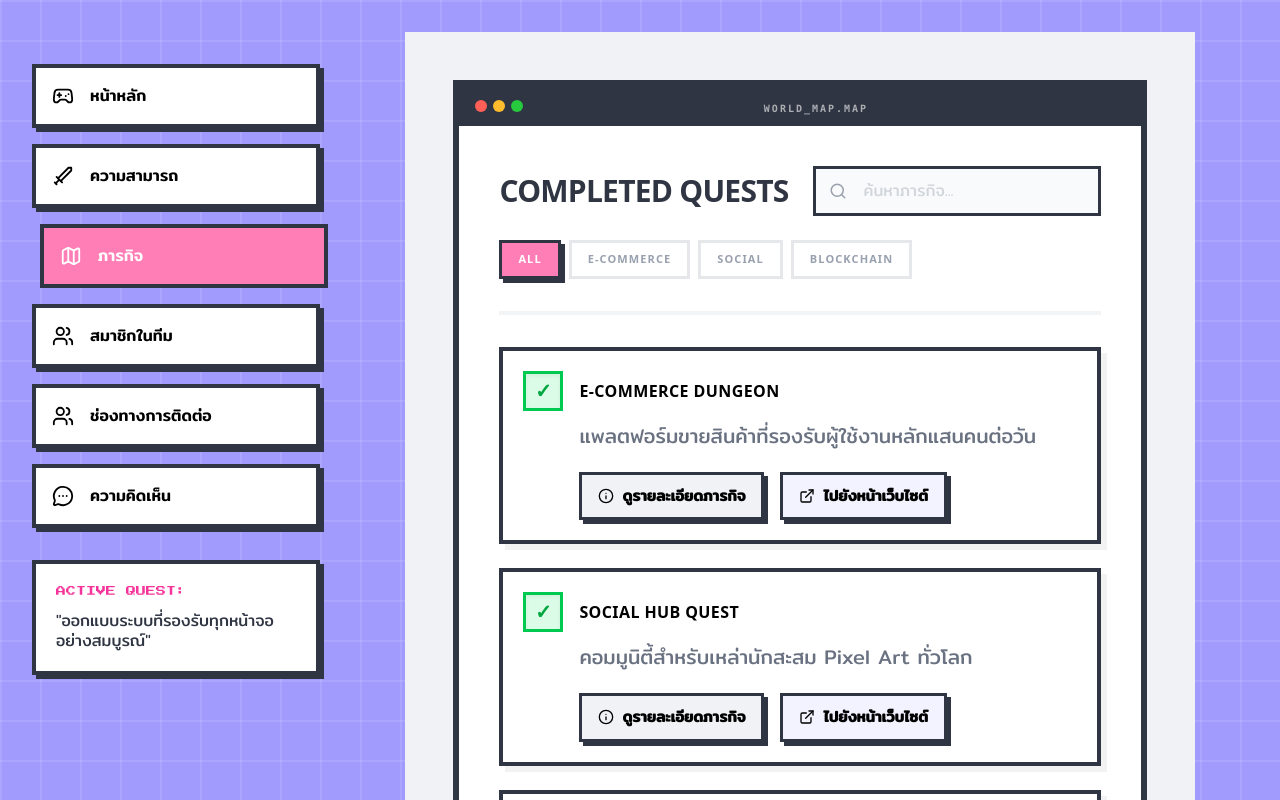
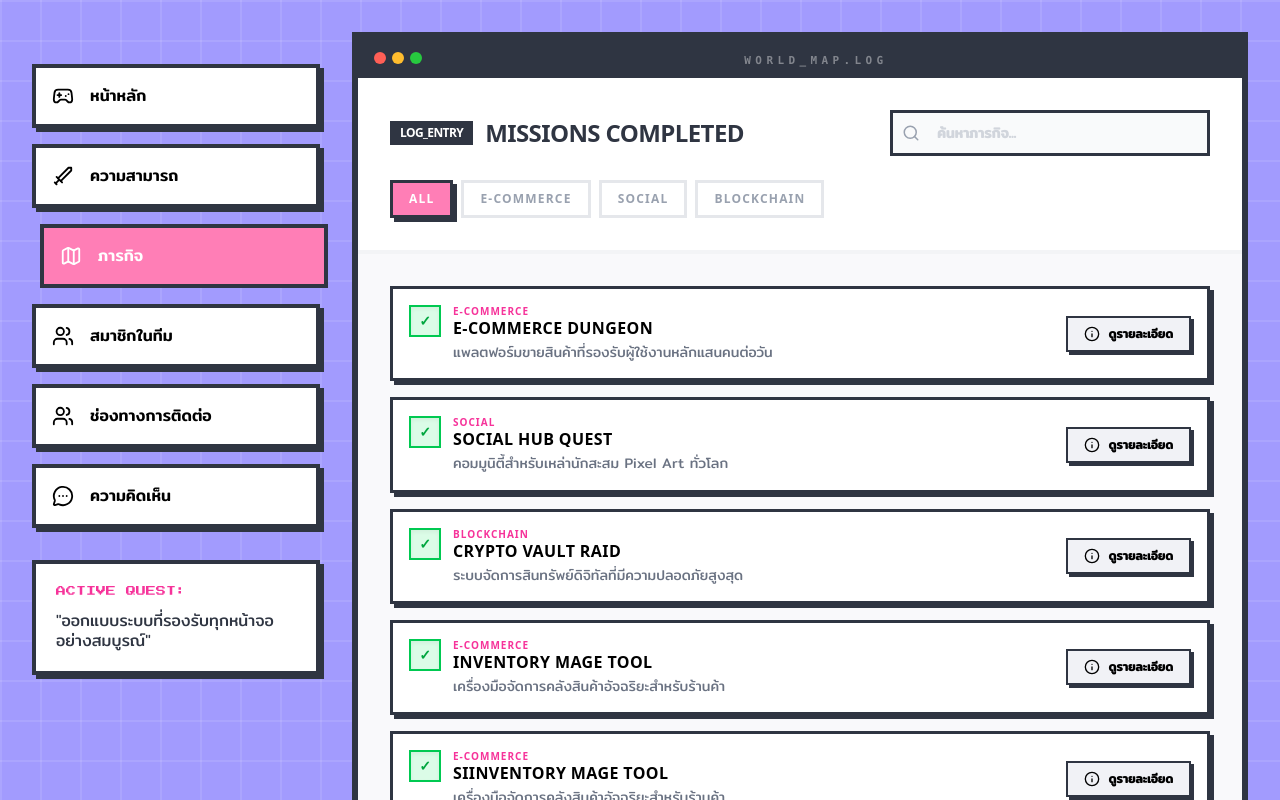
Before and after one commit to ymetdev/pixeljam_project, a React (Vite) app: page / in a window 1280 px wide. Both pictures are taken after a click on the button "ภารกิจ". Shown: the top 800 px of the page. Built offline with nearby package versions, Linux system fonts and the light colour scheme.

Commit message:
Update: More compact UI of Quest Page

```diff
--- a/src/components/QuestsScene.jsx
+++ b/src/components/QuestsScene.jsx
@@ -1,48 +1,103 @@
-import React, { useState, useMemo } from "react";
-import { Info, ExternalLink, CheckCircle2, Search, X } from "lucide-react";
+import React, { useState, useMemo, useEffect } from "react";
+import {
+  Info,
+  ExternalLink,
+  CheckCircle2,
+  Search,
+  X,
+  ChevronDown,
+} from "lucide-react";
 
-// --- Mock GameWindow component for demonstration ---
+// --- GameWindow Component ---
 const GameWindow = ({ children, title, isModal, onClose }) => {
   if (isModal) {
     return (
-      <div className="fixed inset-0 z-50 flex items-center justify-center p-4 bg-black/60 backdrop-blur-sm">
-        <div className="bg-white border-[6px] border-[#2f3542] w-full max-w-2xl max-h-[90vh] overflow-y-auto shadow-[12px_12px_0px_rgba(0,0,0,0.2)]">
-          <div className="bg-[#2f3542] p-3 flex justify-between items-center">
-            <span className="text-white font-mono text-sm font-bold uppercase tracking-widest">{title}</span>
-            <button onClick={onClose} className="text-white hover:text-pink-400 transition-colors">
-              <X size={24} />
+      <div className="fixed inset-0 z-[100] flex items-center justify-center p-4 bg-black/70 backdrop-blur-sm font-sans">
+        <div className="bg-white border-[4px] border-[#2f3542] w-full max-w-xl max-h-[85vh] overflow-hidden flex flex-col shadow-[12px_12px_0px_rgba(0,0,0,0.3)]">
+          <div className="bg-[#2f3542] p-3 flex justify-between items-center shrink-0">
+            <span className="text-white font-mono text-xs font-bold uppercase tracking-widest pl-2">
+              {title}
+            </span>
+            <button
+              onClick={onClose}
+              className="text-white hover:text-pink-400 transition-colors"
+            >
+              <X size={20} />
             </button>
           </div>
-          <div className="p-6 md:p-8">{children}</div>
+          <div className="p-6 overflow-y-auto flex-1">{children}</div>
         </div>
       </div>
     );
   }
 
   return (
-    <div className="bg-white border-[6px] border-[#2f3542] w-full shadow-[10px_10px_0px_#f1f2f6] overflow-hidden">
-      <div className="bg-[#2f3542] p-2 flex items-center gap-2">
+    <div className="bg-white border-b-[6px] md:border-[6px] border-[#2f3542] w-full h-full flex flex-col overflow-hidden font-sans">
+      {/* OS-Style Title Bar - ปรับขนาดให้ดูมีน้ำหนักขึ้น */}
+      <div className="bg-[#2f3542] p-2 flex items-center gap-2 shrink-0">
         <div className="flex gap-1.5 ml-2">
           <div className="w-3 h-3 rounded-full bg-[#ff5f56]"></div>
           <div className="w-3 h-3 rounded-full bg-[#ffbd2e]"></div>
           <div className="w-3 h-3 rounded-full bg-[#27c93f]"></div>
         </div>
         <div className="flex-1 text-center">
-          <span className="text-white/60 font-mono text-[10px] font-bold uppercase tracking-[0.2em] mr-8">
+          <span className="text-white/40 font-mono text-[11px] font-bold uppercase tracking-[0.4em] mr-8">
             {title}
           </span>
         </div>
       </div>
-      <div className="p-6 md:p-10">{children}</div>
+      <div className="flex-1 flex flex-col overflow-hidden bg-[#f9f9fb]">
+        {children}
+      </div>
     </div>
   );
 };
 
-// --- Main QuestsScene Component ---
-const QuestsScene = () => {
+// --- QuestCard Component ---
+const QuestCard = ({ name, desc, category, onDetails }) => (
+  <div
+    onClick={onDetails}
+    className="bg-white border-[3px] border-[#2f3542] p-4 flex flex-col sm:flex-row justify-between items-start sm:items-center gap-4 hover:bg-gray-50 transition-all cursor-pointer group shadow-[4px_4px_0px_#2f3542] hover:translate-y-[-2px] hover:shadow-[6px_6px_0px_#ff7eb620]"
+  >
+    <div className="flex-1 min-w-0">
+      <div className="flex items-center gap-3 mb-1.5">
+        <div className="w-8 h-8 bg-green-100 border-[2.5px] border-green-500 flex items-center justify-center text-green-600 shrink-0 font-bold text-sm shadow-inner">
+          ✓
+        </div>
+        <div className="flex flex-col min-w-0">
+          <span className="text-[10px] font-bold text-pink-500 uppercase tracking-widest leading-none mb-1">
+            {category}
+          </span>
+          <h3 className="text-sm md:text-base font-black group-hover:text-pink-600 leading-none uppercase tracking-wide truncate">
+            {name}
+          </h3>
+        </div>
+      </div>
+      <p className="text-sm text-gray-500 pl-11 truncate font-thai leading-snug">
+        {desc}
+      </p>
+    </div>
+
+    <button
+      onClick={(e) => {
+        e.stopPropagation();
+        onDetails();
+      }}
+      className="shrink-0 flex items-center justify-center gap-2 text-xs font-bold bg-[#f1f2f6] border-[2.5px] border-[#2f3542] px-4 py-2 shadow-[3px_3px_0px_#2f3542] active:shadow-none active:translate-x-[2px] active:translate-y-[2px] transition-all font-thai"
+    >
+      <Info size={16} /> ดูรายละเอียด
+    </button>
+  </div>
+);
+
+// --- Main App Component ---
+export default function App() {
   const [selectedQuest, setSelectedQuest] = useState(null);
   const [activeFilter, setActiveFilter] = useState("ALL");
   const [searchQuery, setSearchQuery] = useState("");
+
+  const INITIAL_COUNT = 5;
+  const [displayLimit, setDisplayLimit] = useState(INITIAL_COUNT);
 
   const questData = [
     {
@@ -50,104 +105,115 @@ const QuestsScene = () => {
       name: "E-Commerce Dungeon",
       category: "E-COMMERCE",
       desc: "แพลตฟอร์มขายสินค้าที่รองรับผู้ใช้งานหลักแสนคนต่อวัน",
-      details:
-        "โปรเจกต์นี้เป็นการสร้างระบบ Marketplace ขนาดใหญ่ที่รองรับการชำระเงินหลายรูปแบบ การจัดการสต็อกสินค้าแบบ Real-time และระบบรักษาความปลอดภัยของข้อมูลลูกค้าขั้นสูงสุด",
       emoji: "🛍️",
       tech: ["React", "Node.js", "Redis", "PostgreSQL"],
+      details:
+        "โปรเจกต์ Marketplace ขนาดใหญ่ที่รองรับการชำระเงินหลายรูปแบบและการจัดการสต็อกสินค้าแบบ Real-time พร้อมระบบรักษาความปลอดภัยขั้นสูงสุด",
     },
     {
       id: 2,
       name: "Social Hub Quest",
       category: "SOCIAL",
       desc: "คอมมูนิตี้สำหรับเหล่านักสะสม Pixel Art ทั่วโลก",
+      emoji: "🖼️",
+      tech: ["Next.js", "Tailwind CSS", "Firebase", "Web3"],
       details:
         "พื้นที่สำหรับศิลปินดิจิทัลในการแบ่งปันผลงานพิกเซลอาร์ต มีระบบประมูล NFT และห้องแชทสไตล์เรโทรสำหรับสมาชิก",
-      emoji: "🖼️",
-      tech: ["Next.js", "Tailwind CSS", "Firebase", "Web3"],
     },
     {
       id: 3,
       name: "Crypto Vault Raid",
       category: "BLOCKCHAIN",
-      desc: "ระบบจัดการสินทรัพย์ดิจิทัลที่มีความปลอดภัยระดับสูงสุด",
+      desc: "ระบบจัดการสินทรัพย์ดิจิทัลที่มีความปลอดภัยสูงสุด",
+      emoji: "🔐",
+      tech: ["Flutter", "GraphQL", "Python", "Docker"],
       details:
         "แอปพลิเคชันสำหรับตรวจสอบและจัดการเหรียญคริปโต พร้อมระบบแจ้งเตือนราคาแบบด่วนและกราฟวิเคราะห์แนวโน้มตลาด",
-      emoji: "🔐",
-      tech: ["Flutter", "GraphQL", "Python", "Docker"],
     },
     {
       id: 4,
       name: "Inventory Mage Tool",
       category: "E-COMMERCE",
-      desc: "เครื่องมือจัดการคลังสินค้าอัจฉริยะสำหรับร้านค้าขนาดกลาง",
+      desc: "เครื่องมือจัดการคลังสินค้าอัจฉริยะสำหรับร้านค้า",
+      emoji: "📦",
+      tech: ["Vue.js", "Go", "MongoDB"],
       details:
         "ระบบหลังบ้านที่ช่วยพ่อค้าแม่ค้าออนไลน์วิเคราะห์ยอดขายและทำนายแนวโน้มสินค้าที่กำลังจะหมดสต็อกอัตโนมัติ",
-      emoji: "📦",
-      tech: ["Vue.js", "Go", "MongoDB"],
     },
     {
       id: 5,
       name: "SIInventory Mage Tool",
       category: "E-COMMERCE",
-      desc: "เครื่องมือจัดการคลังสินค้าอัจฉริยะสำหรับร้านค้าขนาดกลาง",
+      desc: "เครื่องมือจัดการคลังสินค้าอัจฉริยะสำหรับร้านค้า",
+      emoji: "📦",
+      tech: ["Vue.js", "Go", "MongoDB"],
       details:
         "ระบบหลังบ้านที่ช่วยพ่อค้าแม่ค้าออนไลน์วิเคราะห์ยอดขายและทำนายแนวโน้มสินค้าที่กำลังจะหมดสต็อกอัตโนมัติ",
-      emoji: "📦",
-      tech: ["Vue.js", "Go", "MongoDB"],
     },
   ];
 
   const filters = ["ALL", "E-COMMERCE", "SOCIAL", "BLOCKCHAIN"];
 
-  // Search and Filter Logic combined
   const filteredQuests = useMemo(() => {
     return questData.filter((q) => {
-      const matchesFilter = activeFilter === "ALL" || q.category === activeFilter;
-      const matchesSearch = q.name.toLowerCase().includes(searchQuery.toLowerCase()) ||
+      const matchesFilter =
+        activeFilter === "ALL" || q.category === activeFilter;
+      const matchesSearch =
+        q.name.toLowerCase().includes(searchQuery.toLowerCase()) ||
         q.desc.toLowerCase().includes(searchQuery.toLowerCase());
       return matchesFilter && matchesSearch;
     });
   }, [activeFilter, searchQuery]);
 
+  useEffect(() => {
+    setDisplayLimit(INITIAL_COUNT);
+  }, [activeFilter, searchQuery]);
+
+  const visibleQuests = filteredQuests.slice(0, displayLimit);
+  const hasMore = filteredQuests.length > displayLimit;
+
   return (
-    <div className="min-h-screen bg-[#f1f2f6] p-4 md:p-8 lg:p-12">
-      <GameWindow title="WORLD_MAP.MAP">
-        <div className="flex flex-col space-y-6 mb-8 border-b-4 border-gray-100 pb-8">
-          <div className="flex flex-col lg:flex-row justify-between items-start lg:items-center gap-6">
-            <h2 className="text-2xl md:text-3xl font-bold uppercase text-[#2f3542] tracking-tight">
-              Completed Quests
+    <div className="h-screen w-full bg-white flex flex-col overflow-hidden">
+      <GameWindow title="WORLD_MAP.LOG">
+        {/* Header Area - ปรับ Padding และขนาด Font ให้สมดุล */}
+        <div className="sticky top-0 z-20 bg-white border-b-[4px] border-gray-100 p-6 md:p-8 space-y-6 shrink-0">
+          <div className="flex flex-col lg:flex-row justify-between items-start lg:items-center gap-4">
+            <h2 className="text-xl md:text-2xl font-black uppercase text-[#2f3542] flex items-center gap-3 tracking-tight">
+              <span className="bg-[#2f3542] text-white px-2.5 py-1 text-xs">
+                LOG_ENTRY
+              </span>
+              Missions Completed
             </h2>
 
-            {/* Search Bar - New Addition */}
-            <div className="relative w-full lg:w-72">
-              <div className="absolute left-4 top-1/2 -translate-y-1/2 text-gray-400">
-                <Search size={18} />
-              </div>
+            <div className="relative w-full lg:w-80">
+              <Search
+                className="absolute left-3 top-1/2 -translate-y-1/2 text-gray-400"
+                size={18}
+              />
               <input
                 type="text"
                 placeholder="ค้นหาภารกิจ..."
                 value={searchQuery}
                 onChange={(e) => setSearchQuery(e.target.value)}
-                className="w-full bg-gray-50 border-[3px] border-[#2f3542] pl-12 pr-10 py-2.5 focus:outline-none focus:ring-4 focus:ring-pink-100 transition-all font-thai placeholder:text-gray-300"
+                className="w-full bg-gray-50 border-[3.5px] border-[#2f3542] pl-11 pr-10 py-2.5 focus:outline-none focus:ring-4 focus:ring-pink-100 transition-all text-sm font-bold font-thai placeholder:text-gray-300"
               />
               {searchQuery && (
                 <button
                   onClick={() => setSearchQuery("")}
                   className="absolute right-3 top-1/2 -translate-y-1/2 text-gray-400 hover:text-red-500"
                 >
-                  <X size={16} />
+                  <X size={18} />
                 </button>
               )}
             </div>
           </div>
 
-          {/* Filter Bar */}
           <div className="flex flex-wrap gap-2">
             {filters.map((f) => (
               <button
                 key={f}
                 onClick={() => setActiveFilter(f)}
-                className={`text-[10px] md:text-[11px] px-4 py-2 border-[3px] font-bold tracking-widest transition-all ${
+                className={`text-[10px] md:text-xs px-4 py-2 border-[3px] font-black tracking-widest transition-all ${
                   activeFilter === f
                     ? "bg-[#ff7eb6] border-[#2f3542] text-white shadow-[4px_4px_0px_#2f3542]"
                     : "bg-white border-gray-200 text-gray-400 hover:border-[#2f3542] hover:text-[#2f3542]"
@@ -159,70 +225,91 @@ const QuestsScene = () => {
           </div>
         </div>
 
-        {/* Quest List */}
-        <div className="space-y-4 md:space-y-6">
-          {filteredQuests.length > 0 ? (
-            filteredQuests.map((quest) => (
+        {/* Scrollable Quest List */}
+        <div className="flex-1 overflow-y-auto p-6 md:p-8 custom-scrollbar">
+          <div className="max-w-5xl mx-auto space-y-4">
+            {visibleQuests.length > 0 ? (
+              <>
+                {visibleQuests.map((quest) => (
                   <QuestCard
                     key={quest.id}
                     name={quest.name}
                     desc={quest.desc}
+                    category={quest.category}
                     onDetails={() => setSelectedQuest(quest)}
                   />
-            ))
+                ))}
+
+                {hasMore && (
+                  <div className="pt-6 flex justify-center pb-8">
+                    <button
+                      onClick={() => setDisplayLimit((prev) => prev + 3)}
+                      className="group flex items-center gap-3 bg-white border-[3px] border-[#2f3542] px-8 py-3 font-black text-xs uppercase tracking-[0.2em] shadow-[5px_5px_0px_#2f3542] hover:shadow-[7px_7px_0px_#2f3542] active:shadow-none active:translate-x-[4px] active:translate-y-[4px] transition-all font-thai"
+                    >
+                      โหลดภารกิจเพิ่มเติม
+                      <ChevronDown
+                        size={18}
+                        className="group-hover:translate-y-1 transition-transform"
+                      />
+                    </button>
+                  </div>
+                )}
+              </>
             ) : (
-            <div className="text-center py-20 border-4 border-dashed border-gray-100 bg-gray-50/30">
-              <p className="text-gray-400 font-thai text-xl">
-                ไม่พบภารกิจที่ตรงกับการค้นหาของคุณ... 👾
+              <div className="text-center py-20 border-[4px] border-dashed border-gray-200 bg-white">
+                <p className="text-gray-400 font-bold font-thai text-lg">
+                  ไม่พบข้อมูลภารกิจที่คุณกำลังค้นหา... 👾
                 </p>
               </div>
             )}
+            <div className="h-10"></div>
+          </div>
         </div>
       </GameWindow>
 
-      {/* Modal for Details */}
+      {/* Modal for Details - ปรับขนาดให้อ่านง่าย */}
       {selectedQuest && (
         <GameWindow
           isModal
-          title={`QUEST_DETAIL: ${selectedQuest.name}`}
+          title={`LOG_DETAIL: ${selectedQuest.name}`}
           onClose={() => setSelectedQuest(null)}
         >
-          <div className="flex flex-col gap-8">
-            <div className="flex flex-col sm:flex-row items-center gap-6 border-b-4 border-gray-100 pb-6">
-              <div className="text-6xl p-6 bg-gray-50 border-[4px] border-[#2f3542] shrink-0 shadow-lg">
+          <div className="space-y-8">
+            <div className="flex flex-col sm:flex-row items-center gap-6 border-b-4 border-gray-100 pb-8">
+              <div className="text-5xl p-5 bg-gray-50 border-[3.5px] border-[#2f3542] shadow-xl shrink-0">
                 {selectedQuest.emoji}
               </div>
-              <div className="text-center sm:text-left">
-                <div className="text-[10px] font-bold text-pink-500 mb-2 uppercase tracking-widest">
+              <div className="text-center sm:text-left min-w-0">
+                <div className="text-[11px] font-bold text-pink-500 mb-1.5 uppercase tracking-widest leading-none">
                   {selectedQuest.category}
                 </div>
-                <h3 className="text-xl md:text-2xl mb-3 text-[#2f3542] font-black uppercase leading-none">
+                <h3 className="text-xl md:text-2xl font-black text-[#2f3542] uppercase leading-tight mb-2">
                   {selectedQuest.name}
                 </h3>
-                <div className="flex items-center justify-center sm:justify-start gap-2 text-green-600 font-bold text-lg">
-                  <CheckCircle2 size={20} /> MISSION COMPLETED
+                <div className="flex items-center justify-center sm:justify-start gap-2 text-green-600 font-bold text-sm">
+                  <CheckCircle2 size={18} /> MISSION COMPLETED
                 </div>
               </div>
             </div>
 
             <div className="space-y-4">
-              <h4 className="text-[11px] font-bold uppercase text-[#2f3542] border-l-8 border-[#ff7eb6] pl-4">
+              <h4 className="text-[11px] font-black uppercase text-[#2f3542] border-l-4 border-[#ff7eb6] pl-3 tracking-widest">
                 Mission Description
               </h4>
-              <p className="text-gray-700 font-thai text-lg md:text-xl leading-relaxed">
+              <p className="text-gray-700 font-thai text-base md:text-lg leading-relaxed">
                 {selectedQuest.details}
               </p>
             </div>
 
             <div className="space-y-4">
-              <h4 className="text-[11px] font-bold uppercase text-[#2f3542] border-l-8 border-[#a29bfe] pl-4">
-                Tech Stack Used
+              <h4 className="text-[11px] font-black uppercase text-[#2f3542] border-l-4 border-[#a29bfe] pl-3 tracking-widest">
+                Tech Stack
               </h4>
               <div className="flex flex-wrap gap-2">
                 {selectedQuest.tech.map((t) => (
                   <span
                     key={t}
-                    className="bg-[#a29bfe15] border-[3px] border-[#a29bfe] px-3 py-1 text-sm font-bold uppercase text-[#a29bfe] shadow-sm"
+                    className="bg-white border-[2.5px] border-[#a29bfe] px-3 py-1 text-[11px] font-bold uppercase text-[#a29bfe]"
                   >
                     {t}
                   </span>
@@ -230,61 +317,37 @@ const QuestsScene = () => {
               </div>
             </div>
 
-            <div className="mt-4 pt-8 border-t-4 border-dashed border-gray-200 flex justify-center sm:justify-end">
+            <div className="mt-10 pt-6 border-t-4 border-dashed border-gray-100 flex flex-col sm:flex-row gap-4">
+              <button className="flex-1 flex items-center justify-center gap-2 bg-[#a29bfe20] text-[#2f3542] font-black text-xs py-4 border-[3px] border-[#2f3542] shadow-[5px_5px_0px_#2f3542] active:shadow-none active:translate-x-[3px] active:translate-y-[3px] transition-all uppercase font-thai">
+                <ExternalLink size={18} /> เยี่ยมชมโปรเจกต์
+              </button>
               <button
                 onClick={() => setSelectedQuest(null)}
-                className="w-full sm:w-auto bg-[#2f3542] text-white font-bold text-[12px] px-8 py-4 shadow-[5px_5px_0px_#ff7eb6] hover:translate-y-[-2px] hover:shadow-[7px_7px_0px_#ff7eb6] active:shadow-none active:translate-x-[5px] active:translate-y-[5px] transition-all uppercase tracking-widest"
+                className="flex-1 bg-[#2f3542] text-white font-black text-xs py-4 shadow-[5px_5px_0px_#ff7eb6] hover:translate-y-[-2px] hover:shadow-[7px_7px_0px_#ff7eb6] active:translate-y-0 active:shadow-none transition-all uppercase tracking-widest font-thai"
               >
-                Close Log
+                กลับไปที่รายการ
               </button>
             </div>
           </div>
         </GameWindow>
       )}
+
+      {/* Custom CSS for a clean scrollbar */}
+      <style>{`
+        .custom-scrollbar::-webkit-scrollbar {
+          width: 8px;
+        }
+        .custom-scrollbar::-webkit-scrollbar-track {
+          background: #f1f2f6;
+        }
+        .custom-scrollbar::-webkit-scrollbar-thumb {
+          background: #2f3542;
+          border-radius: 0px;
+        }
+        .custom-scrollbar::-webkit-scrollbar-thumb:hover {
+          background: #ff7eb6;
+        }
+      `}</style>
     </div>
   );
-};
-
-const QuestCard = ({ name, desc, onDetails }) => (
-  <div
-    onClick={onDetails}
-    className="bg-white border-[4px] border-[#2f3542] p-5 flex flex-col md:flex-row justify-between items-start md:items-center gap-6 hover:bg-gray-50 transition-all cursor-pointer group shadow-[6px_6px_0px_rgba(0,0,0,0.05)] hover:translate-y-[-2px] hover:shadow-[8px_8px_0px_#ff7eb620]"
-  >
-    <div className="flex-1 w-full">
-      <div className="flex items-center gap-4 mb-3">
-        <div className="w-10 h-10 bg-green-100 border-[3px] border-green-500 flex items-center justify-center text-green-600 shrink-0 font-bold text-xl shadow-inner">
-          ✓
-        </div>
-        <h3 className="text-sm md:text-base font-black group-hover:text-[#a29bfe20] leading-none uppercase tracking-wide transition-colors">
-          {name}
-        </h3>
-      </div>
-      <p className="text-lg md:text-xl text-gray-500 pl-14 leading-tight font-thai">
-        {desc}
-      </p>
-
-      <div className="flex flex-col sm:flex-row gap-4 mt-6 pl-0 sm:pl-14">
-        <button
-          onClick={(e) => {
-            e.stopPropagation();
-            onDetails();
-          }}
-          className="flex items-center justify-center gap-2 font-thai text-[15px] font-bold bg-[#f1f2f6] border-[3px] border-[#2f3542] px-4 py-2.5 shadow-[4px_4px_0px_#2f3542] active:shadow-none active:translate-x-[4px] active:translate-y-[4px] transition-all hover:bg-white"
-        >
-          <Info size={16} /> ดูรายละเอียดภารกิจ
-        </button>
-        <button
-          onClick={(e) => {
-            e.stopPropagation();
-            // Link implementation here
-          }}
-          className="flex items-center justify-center gap-2 font-thai text-[15px] font-bold bg-[#a29bfe20] border-[3px] border-[#2f3542] px-4 py-2.5 shadow-[4px_4px_0px_#2f3542] active:shadow-none active:translate-x-[4px] active:translate-y-[4px] transition-all hover:bg-[#a29bfe] hover:text-white"
-        >
-          <ExternalLink size={16} /> ไปยังหน้าเว็บไซต์
-        </button>
-      </div>
-    </div>
-  </div>
-);
-
-export default QuestsScene;
+}
```
Lines whose indentation alone changed are shown as unchanged.
